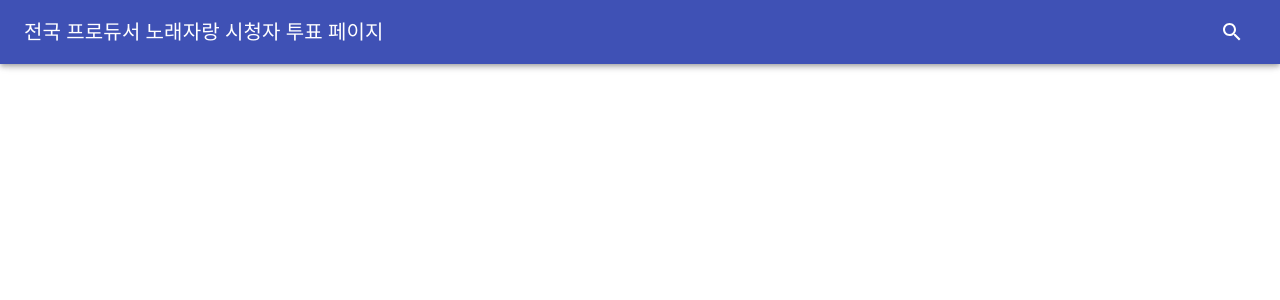
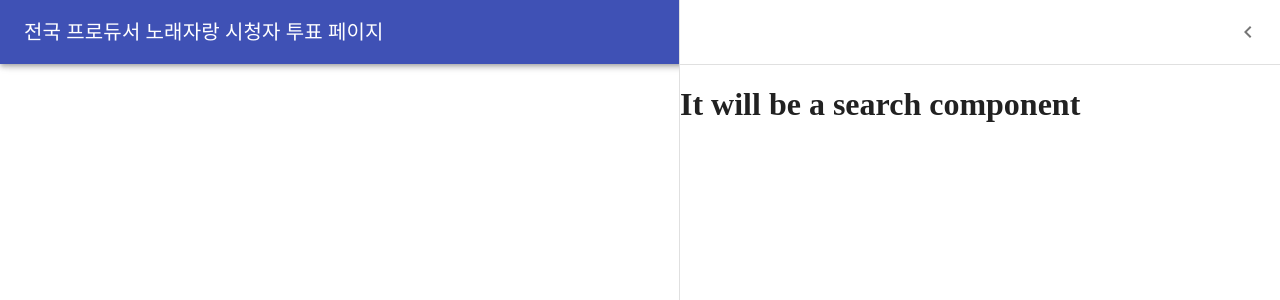
Before and after one commit to zennvote/zennvote-front, a React (Create React App) app: page / in a window 1280 px wide. Both pictures are taken after a click on the button 1232 px from the left and 32 px from the top of the page. Shown: the top 300 px of the page. Built offline with nearby package versions, Linux system fonts and the light colour scheme.

Commit message:
다음부턴 똑바로 커밋하겠습니다 ㅠㅠ

```diff
--- a/src/App.tsx
+++ b/src/App.tsx
@@ -1,35 +1,27 @@
-import React from 'react';
-import clrx from 'clsx';
+import React, { useState } from 'react';
 
-import { Theme } from '@material-ui/core';
-import { makeStyles, createStyles } from '@material-ui/styles';
+import { Typography } from "@material-ui/core";
 
-import { Typography, AppBar, Toolbar, IconButton } from '@material-ui/core';
-import { Search as SearchIcon } from '@material-ui/icons';
+import { MainAppBar, MainDrawer } from './components';
 
-const style = makeStyles((theme: Theme) =>
-  createStyles({
-    title: {
-      flexGrow: 1,
-    },
-  })
-);
+const drawerWidth = 600;
 
 const App = () => {
-  const classes = style();
+  const [isDrawerOpend, setDrawerStatus] = useState(false);
 
   return (
     <div>
-      <AppBar position="fixed">
-        <Toolbar>
-          <Typography variant="h6" className={classes.title}>
-            전국 프로듀서 노래자랑 시청자 투표 페이지
-          </Typography>
-          <IconButton color="inherit">
-            <SearchIcon />
-          </IconButton>
-        </Toolbar>
-      </AppBar>
+      <MainAppBar onClick={() => setDrawerStatus(true)} />
+      <MainDrawer isOpend={isDrawerOpend} onClick={() => setDrawerStatus(false)} drawerWidth={drawerWidth}>
+        <div>
+          <h1>It will be a search component</h1>
+        </div>
+      </MainDrawer>
+      <main>
+        <Typography paragraph>
+          This is Test Paragraph
+        </Typography>
+      </main>
     </div>
   );
 };
--- /dev/null
+++ b/src/components/MainAppBar/index.tsx
@@ -0,0 +1,29 @@
+import React, { FC } from 'react';
+
+import { Typography, AppBar, Toolbar, IconButton } from '@material-ui/core';
+import { Search as SearchIcon } from '@material-ui/icons';
+
+import styles from './styles'
+
+interface MainAppBarProps {
+  onClick: () => void;
+}
+
+const MainAppBar: FC<MainAppBarProps> = ({ onClick }) => {
+  const classes = styles(600);
+
+  return (
+    <AppBar className={classes.appBar} position="fixed">
+      <Toolbar>
+        <Typography variant="h6" className={classes.title}>
+          전국 프로듀서 노래자랑 시청자 투표 페이지
+        </Typography>
+        <IconButton color="inherit" onClick={ onClick }>
+          <SearchIcon />
+        </IconButton>
+      </Toolbar>
+    </AppBar>
+  );
+}
+
+export default MainAppBar;
--- /dev/null
+++ b/src/components/MainAppBar/styles.ts
@@ -0,0 +1,25 @@
+import { makeStyles, createStyles, Theme } from "@material-ui/core/styles";
+
+const styles = (drawerWidth: number) => makeStyles((theme: Theme) =>
+  createStyles({
+    appBar: {
+      transition: theme.transitions.create(['margin', 'width'], {
+        easing: theme.transitions.easing.sharp,
+        duration: theme.transitions.duration.leavingScreen,
+      }),
+    },
+    appBarShift: {
+      width: `calc(100% - ${drawerWidth}px)`,
+      marginLeft: drawerWidth,
+      transition: theme.transitions.create(['margin', 'width'], {
+        easing: theme.transitions.easing.easeOut,
+        duration: theme.transitions.duration.enteringScreen,
+      }),
+    },
+    title: {
+      flexGrow: 1,
+    },
+  })
+)();
+
+export default styles;
--- /dev/null
+++ b/src/components/MainDrawer/index.tsx
@@ -0,0 +1,30 @@
+import React, { FC } from 'react';
+
+import { IconButton, Divider, Drawer } from '@material-ui/core';
+import { ChevronLeft as ChevronLeftIcon } from '@material-ui/icons';
+
+import styles from './styles'
+
+interface MainDrawerProps {
+  drawerWidth: number;
+  isOpend: boolean;
+  onClick: () => void;
+}
+
+const MainDrawer: FC<MainDrawerProps> = ({ children, drawerWidth, isOpend, onClick }) => {
+  const classes = styles(drawerWidth);
+
+  return (
+    <Drawer className={classes.drawer} variant="persistent" anchor="right" open={isOpend} classes={{ paper: classes.drawerPaper}}>
+      <div className={classes.drawerHeader}>
+        <IconButton>
+          <ChevronLeftIcon onClick={ onClick }/>
+        </IconButton>
+      </div>
+      <Divider />
+      { children }
+    </Drawer>
+  )
+};
+
+export default MainDrawer;
--- /dev/null
+++ b/src/components/MainDrawer/styles.ts
@@ -0,0 +1,22 @@
+import { makeStyles, createStyles, Theme } from "@material-ui/core/styles";
+
+const styles = (drawerWidth: number) => makeStyles((theme: Theme) =>
+  createStyles({
+    drawer: {
+      width: drawerWidth,
+      flexShrink: 0,
+    },
+    drawerPaper: {
+      width: drawerWidth,
+    },
+    drawerHeader: {
+      display: 'flex',
+      alignItems: 'center',
+      padding: theme.spacing(0, 1),
+      ...theme.mixins.toolbar,
+      justifyContent: 'flex-end',
+    },
+  })
+)();
+
+export default styles;
--- /dev/null
+++ b/src/components/index.ts
@@ -0,0 +1,7 @@
+import MainAppBar from './MainAppBar';
+import MainDrawer from './MainDrawer';
+
+export {
+  MainAppBar,
+  MainDrawer,
+}
```
